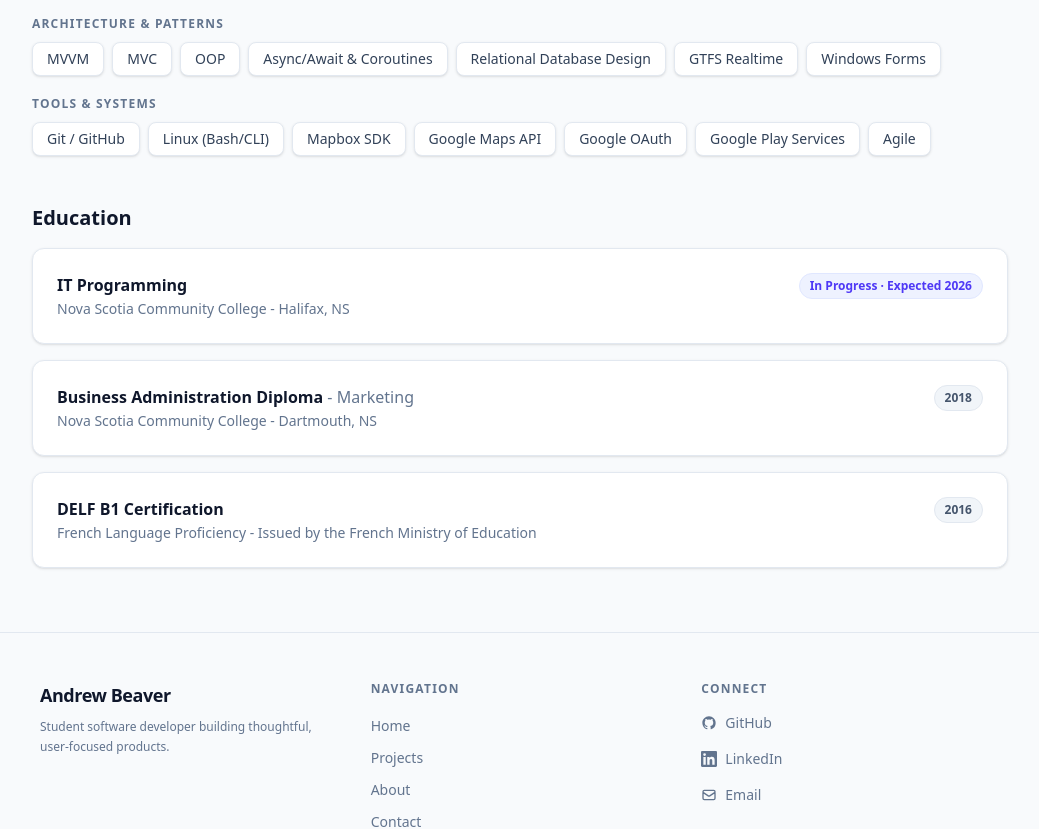
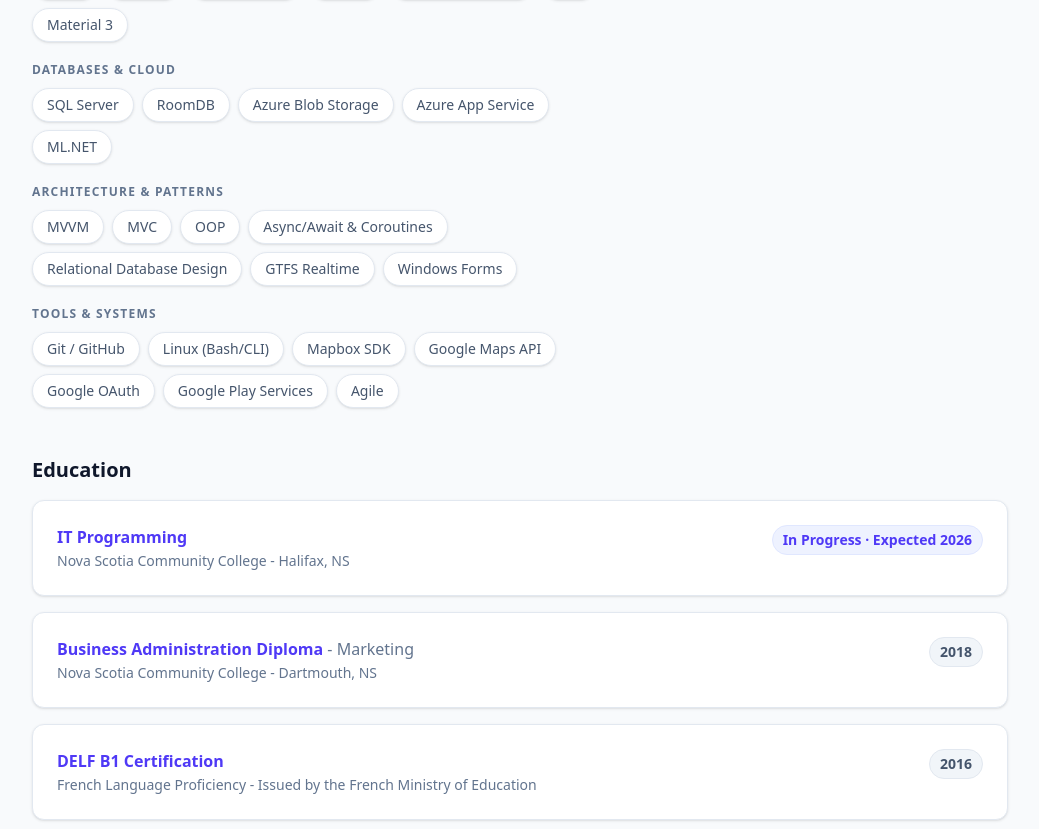
Before and after one commit to andbeaver/andrew-beaver-portfolio, a Next.js app in the folder my-portfolio/: page /about in a window 1280 px wide. Shown: the part 941-1770 px from the top of the page, without its empty margins (120-1159 px from the left). Built offline with nearby package versions, Linux system fonts and the light colour scheme.

Commit message:
Refactor code structure for improved readability and maintainability

```diff
--- a/my-portfolio/app/about/page.tsx
+++ b/my-portfolio/app/about/page.tsx
@@ -69,12 +69,14 @@ export default function AboutPage() {
             <div className="bg-white dark:bg-slate-900 border border-slate-200 dark:border-slate-700 rounded-xl p-6 flex flex-col gap-2 shadow-sm hover:shadow-md hover:border-indigo-200 dark:hover:border-indigo-700 hover:-translate-y-1 transition-all duration-200">
               <div className="flex items-start justify-between gap-4 flex-wrap">
                 <div>
-                  <p className="font-semibold text-slate-900 dark:text-white">IT Programming</p>
+                  <p className="font-semibold text-slate-900 dark:text-white">
+                    <a href="https://www.nscc.ca/programs-and-courses/programs/plandescr.aspx?prg=ITPR&pln=ITPROGRAM" target="_blank" rel="noopener noreferrer" className="text-indigo-600 hover:underline dark:text-indigo-400">IT Programming</a>
+                  </p>
                   <p className="text-sm text-slate-500 dark:text-slate-400 mt-0.5">
                   Nova Scotia Community College - Halifax, NS
                 </p>
               </div>
-              <span className="shrink-0 inline-flex items-center bg-indigo-50 dark:bg-indigo-900/30 text-indigo-600 dark:text-indigo-400 text-xs font-semibold px-2.5 py-1 rounded-full border border-indigo-100 dark:border-indigo-800">
+              <span className="shrink-0 inline-flex items-center bg-indigo-50 dark:bg-indigo-900/30 text-indigo-600 dark:text-indigo-400 text-sm font-semibold px-2.5 py-1 rounded-full border border-indigo-100 dark:border-indigo-800">
                 In Progress &middot; Expected 2026
               </span>
             </div>
@@ -85,14 +87,14 @@ export default function AboutPage() {
               <div className="flex items-start justify-between gap-4 flex-wrap">
                 <div>
                   <p className="font-semibold text-slate-900 dark:text-white">
-                    Business Administration Diploma
+                    <a href="https://www.nscc.ca/programs-and-courses/programs/plandescr.aspx?prg=BSAD&pln=BSAD-YR1" target="_blank" rel="noopener noreferrer" className="text-indigo-600 hover:underline dark:text-indigo-400">Business Administration Diploma</a>
                     <span className="font-normal text-slate-500 dark:text-slate-400"> - Marketing</span>
                   </p>
                   <p className="text-sm text-slate-500 dark:text-slate-400 mt-0.5">
                   Nova Scotia Community College - Dartmouth, NS
                 </p>
               </div>
-              <span className="shrink-0 inline-flex items-center bg-slate-100 dark:bg-slate-800 text-slate-600 dark:text-slate-400 text-xs font-semibold px-2.5 py-1 rounded-full border border-slate-200 dark:border-slate-700">
+              <span className="shrink-0 inline-flex items-center bg-slate-100 dark:bg-slate-800 text-slate-600 dark:text-slate-400 text-sm font-semibold px-2.5 py-1 rounded-full border border-slate-200 dark:border-slate-700">
                 2018
               </span>
             </div>
@@ -102,12 +104,14 @@ export default function AboutPage() {
             <div className="bg-white dark:bg-slate-900 border border-slate-200 dark:border-slate-700 rounded-xl p-6 flex flex-col gap-2 shadow-sm hover:shadow-md hover:border-indigo-200 dark:hover:border-indigo-700 hover:-translate-y-1 transition-all duration-200">
               <div className="flex items-start justify-between gap-4 flex-wrap">
                 <div>
-                  <p className="font-semibold text-slate-900 dark:text-white">DELF B1 Certification</p>
+                  <p className="font-semibold text-slate-900 dark:text-white">
+                    <a href="http://www.delfdalf.fr/level-b1-cefr-common-european-framework-of-reference-for-languages.html" target="_blank" rel="noopener noreferrer" className="text-indigo-600 hover:underline dark:text-indigo-400">DELF B1 Certification</a>
+                  </p>
                   <p className="text-sm text-slate-500 dark:text-slate-400 mt-0.5">
                   French Language Proficiency - Issued by the French Ministry of Education
                 </p>
               </div>
-              <span className="shrink-0 inline-flex items-center bg-slate-100 dark:bg-slate-800 text-slate-600 dark:text-slate-400 text-xs font-semibold px-2.5 py-1 rounded-full border border-slate-200 dark:border-slate-700">
+              <span className="shrink-0 inline-flex items-center bg-slate-100 dark:bg-slate-800 text-slate-600 dark:text-slate-400 text-sm font-semibold px-2.5 py-1 rounded-full border border-slate-200 dark:border-slate-700">
                 2016
               </span>
             </div>
--- a/my-portfolio/app/page.tsx
+++ b/my-portfolio/app/page.tsx
@@ -97,8 +97,9 @@ export default function Home() {
           priority
           sizes="(max-width: 1024px) 100vw, 1024px"
         />
-        {/* subtle edge fades only */}
-        <div className="absolute inset-0 bg-gradient-to-r from-slate-50/40 dark:from-slate-950/40 via-transparent to-slate-50/40 dark:to-slate-950/40" />
+        {/* subtle edge fades: top, bottom, and now sides */}
+        <div className="absolute left-0 top-0 bottom-0 w-8 pointer-events-none bg-gradient-to-r from-slate-50/90 dark:from-slate-950/90 to-transparent" />
+        <div className="absolute right-0 top-0 bottom-0 w-8 pointer-events-none bg-gradient-to-l from-slate-50/90 dark:from-slate-950/90 to-transparent" />
         <div className="absolute bottom-0 left-0 right-0 h-8 bg-gradient-to-t from-slate-50 dark:from-slate-950 to-transparent" />
         <div className="absolute top-0 left-0 right-0 h-8 bg-gradient-to-b from-slate-50 dark:from-slate-950 to-transparent" />
         {/* caption */}
--- a/my-portfolio/components/contact/ContactCard.tsx
+++ b/my-portfolio/components/contact/ContactCard.tsx
@@ -13,9 +13,11 @@ export default function ContactCard({ email, copied, onCopy }: ContactCardProps)
       <div className="bg-white dark:bg-slate-900 border border-slate-200 dark:border-slate-700 rounded-2xl p-8 shadow-sm">
         {/* Avatar + name */}
         <div className="flex items-center gap-4 mb-6">
-          <div className="w-14 h-14 rounded-full bg-indigo-100 dark:bg-indigo-900/50 flex items-center justify-center text-xl font-bold text-indigo-600 dark:text-indigo-400 shrink-0 select-none">
-            AB
-          </div>
+          <img
+            src="/Headshot.jpg"
+            alt="Andrew Beaver headshot"
+            className="w-14 h-14 rounded-full object-cover shrink-0"
+          />
           <div>
             <h2 className="text-xl font-bold text-slate-900 dark:text-white leading-tight">
               Andrew Beaver
--- a/my-portfolio/components/contact/ContactForm.tsx
+++ b/my-portfolio/components/contact/ContactForm.tsx
@@ -273,7 +273,7 @@ export default function ContactForm({
                 Select a subject&hellip;
               </option>
               {SUBJECTS.map((s) => (
-                <option key={s} value={s} className="text-slate-900">
+                <option key={s} value={s} className="text-slate-900 dark:text-white">
                   {s}
                 </option>
               ))}
--- a/my-portfolio/components/ui/AvailabilityBadge.tsx
+++ b/my-portfolio/components/ui/AvailabilityBadge.tsx
@@ -1,7 +1,7 @@
 const opportunities = [
   { label: "Full-Time Opportunities", icon: "💼" },
   { label: "Part-Time Opportunities", icon: "🕐" },
-  { label: "5–16 Week Work Terms", icon: "📅" },
+  { label: "5–16 Week Work Terms/Co-op", icon: "📅" },
   { label: "Freelance Projects", icon: "🚀" },
 ];
 
--- a/my-portfolio/components/ui/SkillsSection.tsx
+++ b/my-portfolio/components/ui/SkillsSection.tsx
@@ -1,6 +1,9 @@
 "use client";
 
+import { useMemo, useState } from "react";
 import TechTooltip from "@/components/ui/TechTooltip";
+import { projects } from "@/data/projects";
+import ProjectCard from "@/components/projects/ProjectCard";
 
 interface SkillGroup {
   label: string;
@@ -8,7 +11,16 @@ interface SkillGroup {
 }
 
 export default function SkillsSection({ groups }: { groups: SkillGroup[] }) {
+  const [selected, setSelected] = useState<string | null>(null);
+
+  const matched = useMemo(() => {
+    if (!selected) return [];
+    return projects.filter((p) => p.techStack.includes(selected));
+  }, [selected]);
+
   return (
+    <div className="md:flex md:gap-6">
+      <div className="flex-1">
         <div className="flex flex-col gap-5">
           {groups.map((group) => (
             <div key={group.label}>
@@ -17,11 +29,48 @@ export default function SkillsSection({ groups }: { groups: SkillGroup[] }) {
               </p>
               <div className="flex flex-wrap gap-2">
                 {group.skills.map((skill) => (
-              <TechTooltip key={skill} label={skill} variant="tag" />
+                  <button
+                    key={skill}
+                    type="button"
+                    onClick={() => setSelected((s) => (s === skill ? null : skill))}
+                    className="p-0"
+                    aria-pressed={selected === skill}
+                  >
+                    <TechTooltip
+                      label={skill}
+                      variant="pill"
+                      className={`px-3 py-1 ${selected === skill ? "ring-2 ring-indigo-300 dark:ring-indigo-700" : ""}`}
+                    />
+                  </button>
                 ))}
               </div>
             </div>
           ))}
         </div>
+      </div>
+
+      <aside className="mt-4 md:mt-0 md:w-96 md:shrink-0">
+        {selected ? (
+          <div className="pt-0 md:pt-0 md:pl-4 md:border-l md:border-slate-100 dark:md:border-slate-800">
+            <div className="flex items-center justify-between mb-3">
+              <h3 className="text-sm font-semibold text-slate-900 dark:text-white">Projects using “{selected}”</h3>
+              <button onClick={() => setSelected(null)} className="text-sm text-indigo-600 hover:underline">Clear</button>
+            </div>
+
+            {matched.length > 0 ? (
+              <div className="grid grid-cols-1 gap-5">
+                {matched.map((p, i) => (
+                  <ProjectCard key={p.id} {...p} index={i} />
+                ))}
+              </div>
+            ) : (
+              <div className="text-sm text-slate-500 dark:text-slate-400">No projects featured with this skill.</div>
+            )}
+          </div>
+        ) : (
+          <div className="hidden md:block text-sm text-slate-500 dark:text-slate-400">Click a skill to view related projects.</div>
+        )}
+      </aside>
+    </div>
   );
 }
```
Also changed, not shown: my-portfolio/public/Headshot.jpg (added). Lines whose indentation alone changed are shown as unchanged.
